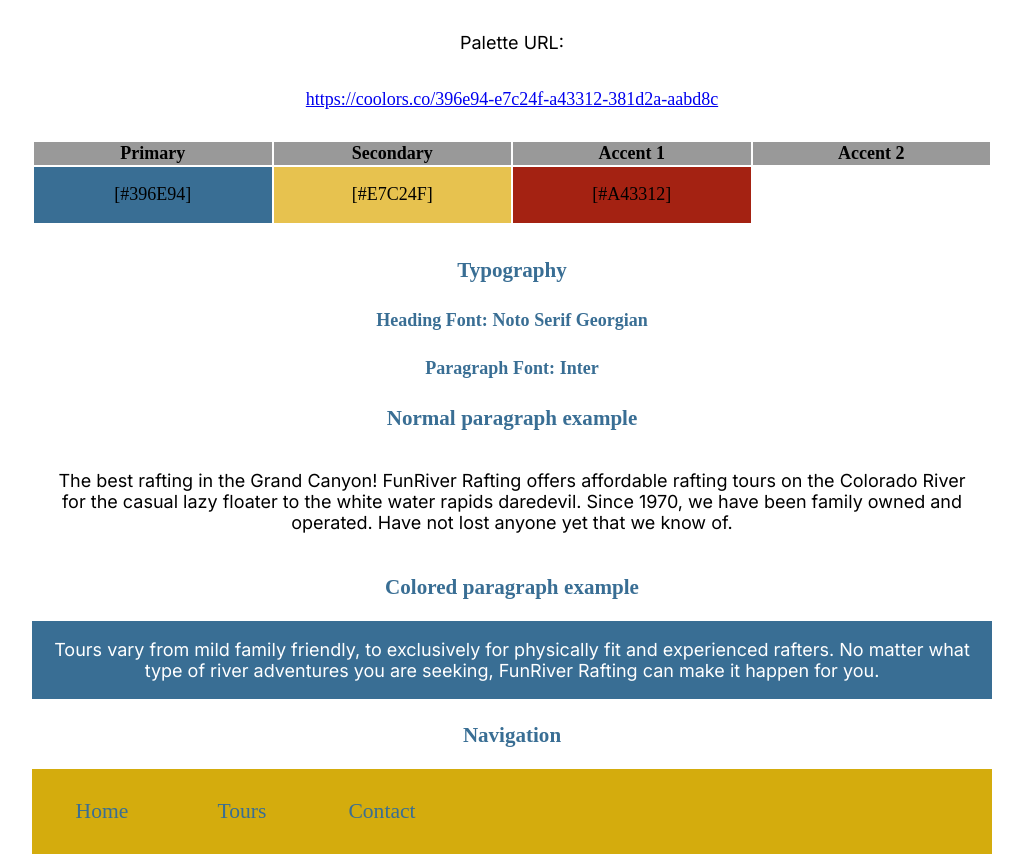
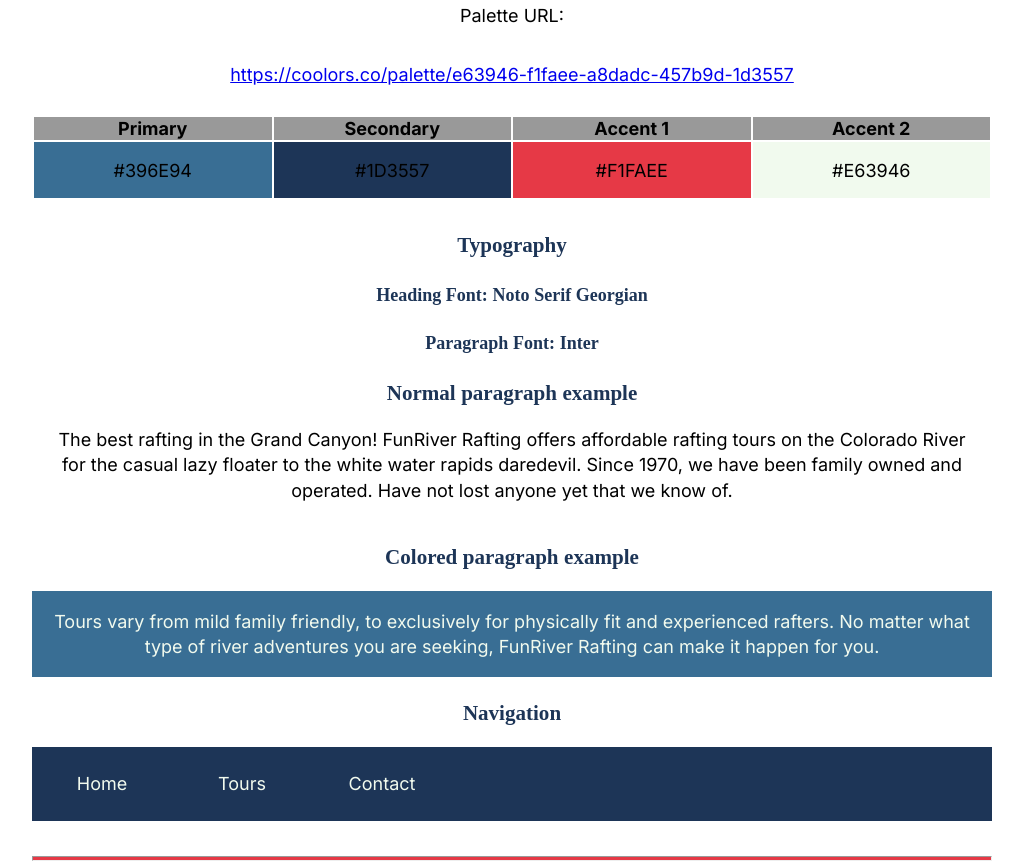
Before and after one commit to topwebworks/wdd130, a plain HTML site: page wwr/site-plan-rafting.html in a window 1280 px wide. Shown: the part 1208-2072 px from the top of the page, without its empty margins (128-1151 px from the left). Drawn offline with Linux system fonts and the light colour scheme.

Commit message:
Added Colors

```diff
--- a/wwr/site-plan-rafting.html
+++ b/wwr/site-plan-rafting.html
@@ -46,8 +46,8 @@
 
     <!-- Copy and paste the URL to your finished palette below. Replace the href value that is there with yours. Make sure to paste it into both the href value and the content text of the <a> tag -->
     <p>Palette URL:</p>
-    <a href="https://coolors.co/396e94-e7c24f-a43312-381d2a-aabd8c"
-      target="_blank">https://coolors.co/396e94-e7c24f-a43312-381d2a-aabd8c</a>
+    <a href="https://coolors.co/palette/e63946-f1faee-a8dadc-457b9d-1d3557"
+      target="_blank">https://coolors.co/palette/e63946-f1faee-a8dadc-457b9d-1d3557</a>
 
     <table class="colors">
       <tr>
@@ -58,10 +58,10 @@
       </tr>
       <!-- Replace the numbers in the boxes below with your hex color codes. Then switch to the site-plan.css file and change your colors there as well. -->
       <tr>
-        <td class="primary">[#396E94]</td>
-        <td class="secondary">[#E7C24F]</td>
-        <td class="accent1">[#A43312]</td>
-        <td class="accent2"></td>
+        <td class="primary">#396E94</td>
+        <td class="secondary">#1D3557</td>
+        <td class="accent1">#F1FAEE</td>
+        <td class="accent2">#E63946</td>
       </tr>
     </table>
 
--- a/wwr/styles/site-plan-rafting.css
+++ b/wwr/styles/site-plan-rafting.css
@@ -7,27 +7,28 @@ Fonts are separated by a & */
 :root {
   /* change the values below to your colors from your palette */
   --primary-color: #396e94;
-  --secondary-color: #e7c24f;
-  --accent1-color: #a42212;
-  --accent2-color: white;
+  --secondary-color: #1d3557;
+  --accent1-color: #e63946;
+  --accent2-color: #f1faee;
 
   /* change the values below to your chosen font(s) */
   --heading-font: 'Noto Serif Georgian', serif;
   --paragraph-font: 'Inter', sans-serif;
 
   /* these colors below should be chosen from among your palette colors above */
-  --headline-color-on-white: #396e94; /* headlines on a white background */
-  --headline-color-on-color: white; /* headlines on a colored background */
-  --paragraph-color-on-white: #396e94; /* paragraph text on a white background */
-  --paragraph-color-on-color: white; /* paragraph text on a colored background */
+  --headline-color-on-white: #1d3557; /* headlines on a white background */
+  --headline-color-on-color: #f1faee; /* headlines on a colored background */
+  --paragraph-color-on-white: #444444; /* paragraph text on a white background */
+  --paragraph-color-on-color: #f1faee; /* paragraph text on a colored background */
   --paragraph-background-color: #396e94;
-  --nav-link-color: #396e94;
-  --nav-background-color: #d4ac0d;
-  --nav-hover-link-color: white;
+  --nav-link-color: #f1faee;
+  --nav-background-color: #1d3557;
+  --nav-hover-link-color: #f1faee;
   --nav-hover-background-color: #396e94;
 }
 
-/*  Look around below...but DON'T CHANGE ANYTHING! */
+/* Look around below...but DON'T CHANGE ANYTHING! */
+/* Core Styles */
 
 body {
   max-width: 960px;
@@ -170,3 +171,22 @@ nav a:hover {
   border-top: 1px solid;
   border-right: 1px solid;
 }
+
+/* Style Overrides */
+
+body {
+  font-family: var(--paragraph-font);
+}
+
+nav {
+  font-size: 1em;
+}
+
+p {
+  padding-top: 0;
+  line-height: 1.4em;
+}
+
+p.colored {
+  padding-top: 1em;
+}
```
